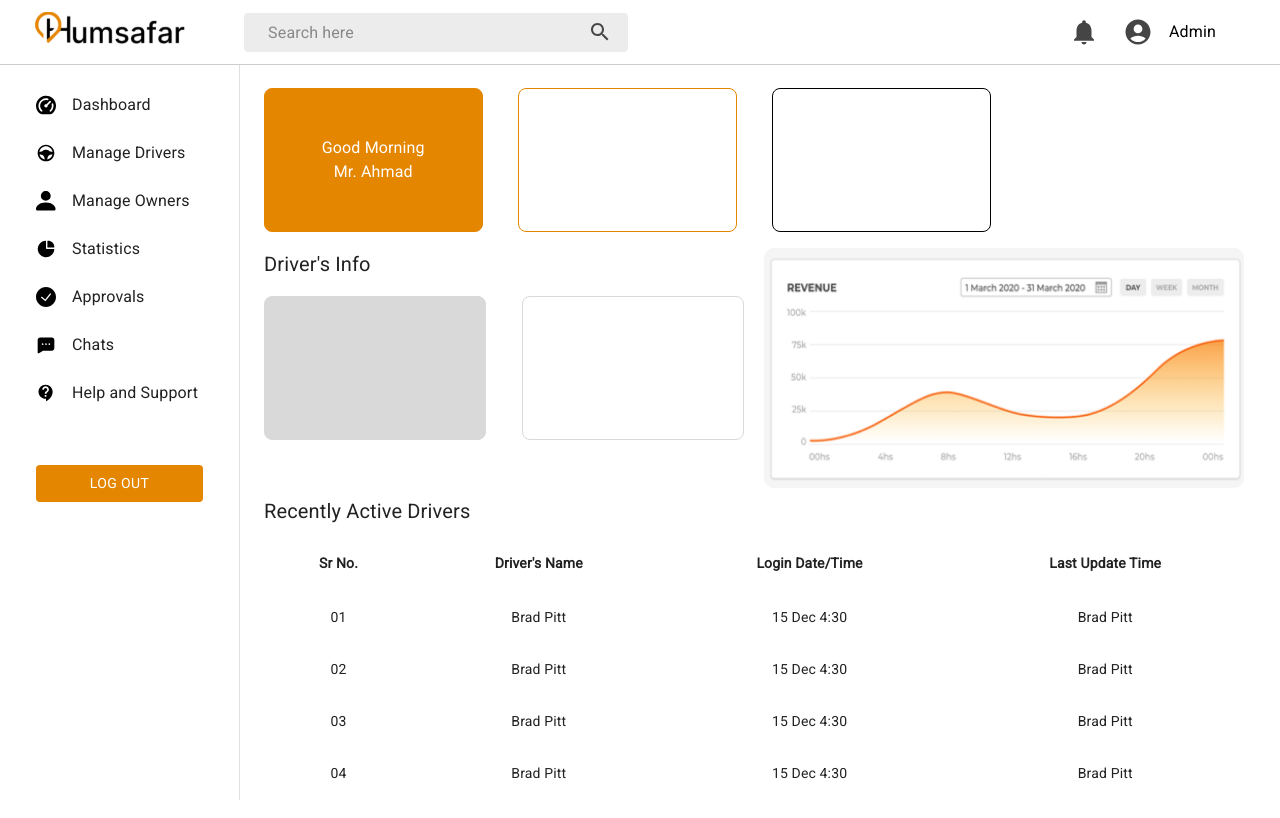
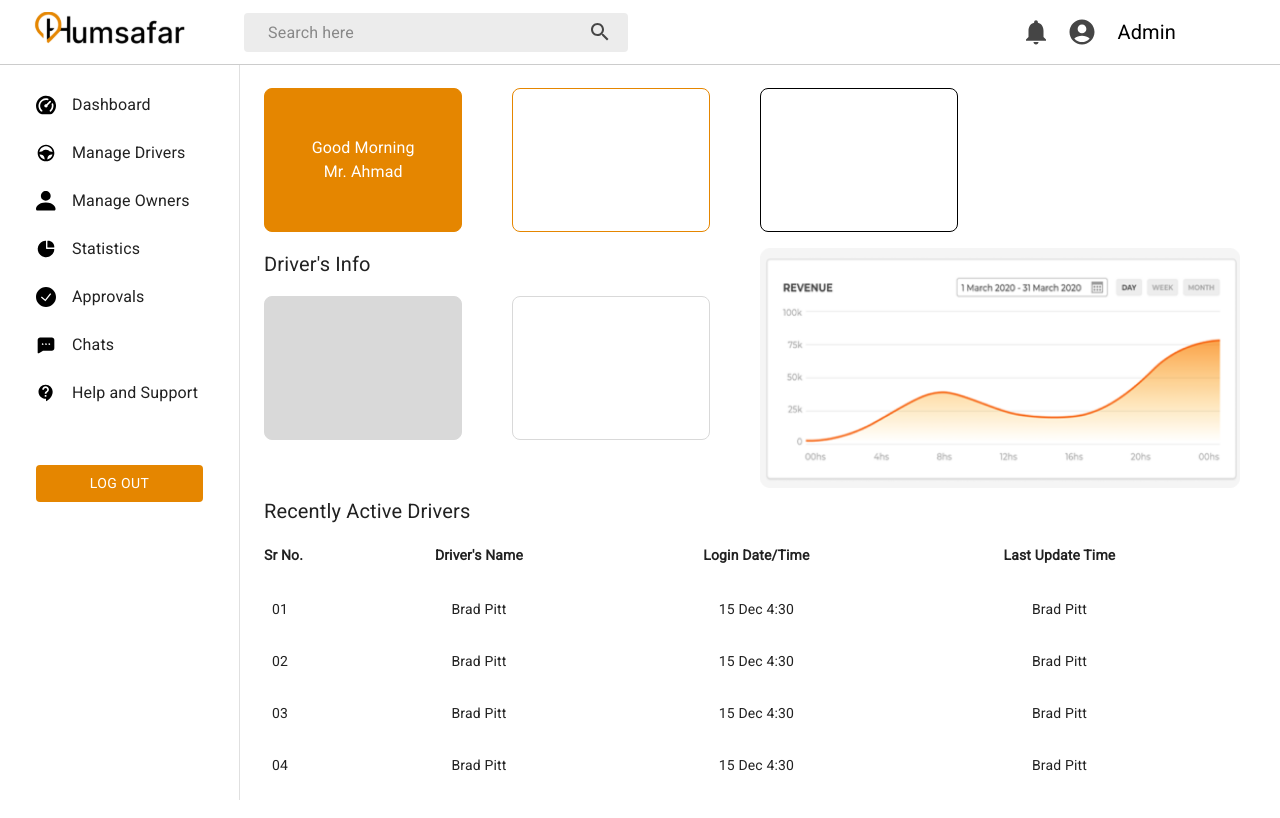
Before and after one commit to umer-shehzad/humsafardashboard, a React (Vite) app: page / in a window 1280 px wide. Shown: the top 818 px of the page. Built offline with nearby package versions, Linux system fonts and the light colour scheme.

Commit message:
code fix

```diff
--- a/src/components/MiniDrawer.jsx
+++ b/src/components/MiniDrawer.jsx
@@ -171,7 +171,8 @@ export default function MiniDrawer() {
           {/* Display icons and text on all screen sizes */}
           <Box sx={{ display: 'flex', alignItems: 'center' }}>
             <IconButton
-              size="large"
+              size="medium"
+              edge="start"
               aria-label="show 17 new notifications"
               color="inherit"
             >
@@ -180,7 +181,7 @@ export default function MiniDrawer() {
               </Badge>
             </IconButton>
             <IconButton
-              size="large"
+              size="medium"
               edge="end"
               aria-label="account of current user"
               aria-haspopup="true"
@@ -188,7 +189,7 @@ export default function MiniDrawer() {
             >
               <AccountCircle style={{ color: '#454545', width: 30, height: 30 }}/>
             </IconButton>
-            <Typography variant="body1" noWrap component="div" sx={{ marginLeft: 2, marginRight: 5, color: 'black' }}>
+            <Typography variant="h6" noWrap component="div" sx={{ marginLeft: 3, marginRight: 10, color: 'black' }}>
               Admin
             </Typography>
           </Box>
--- a/src/components/main/SectionOne.jsx
+++ b/src/components/main/SectionOne.jsx
@@ -4,7 +4,7 @@ import { Grid, Box, Typography } from '@mui/material'
 const SectionOne = () => {
     return (
         <>
-            <Grid container spacing={3}>
+            <Grid container columnSpacing={0}>
 
                 <Grid item xs={3}>
                     <Box
@@ -12,7 +12,7 @@ const SectionOne = () => {
                         borderColor='#E58600'
                         borderRadius={2}
                         bgcolor='#E58600'
-                        width="95%"
+                        width="80%"
                         height='18vh'
                         display={'flex'}
                         flexDirection={'column'}
@@ -25,11 +25,11 @@ const SectionOne = () => {
                 </Grid>
 
                 <Grid item xs={3}>
-                    <Box border={1} borderColor='#E58600' borderRadius={2} width="95%" height='18vh'></Box>
+                    <Box border={1} borderColor='#E58600' borderRadius={2} width="80%"  height='18vh'></Box>
                 </Grid>
 
                 <Grid item xs={3}>
-                    <Box border={1} borderColor='#000000' borderRadius={2} width="95%" height='18vh'></Box>
+                    <Box border={1} borderColor='#000000' borderRadius={2} width="80%"  height='18vh'></Box>
                 </Grid>
 
             </Grid>
--- a/src/components/main/SectionThree.jsx
+++ b/src/components/main/SectionThree.jsx
@@ -23,17 +23,17 @@ const SectionThree = () => {
     return (
         <Box mt={0}>
             {/* Title */}
-            <Typography variant='h6' mb={1}>Recently Active Drivers</Typography>
+            <Typography variant='h6' mb={0}>Recently Active Drivers</Typography>
 
             {/* Table */}
             <TableContainer>
-                <Table sx={{ minWidth: 650, }} aria-label="simple table">
+                <Table sx={{ maxWidth: 950, }} aria-label="simple table">
                     <TableHead>
                         <TableRow>
-                            <TableCell align='center' sx={{ fontWeight: 'bold', borderBottom: 'none' }}>Sr No.</TableCell>
-                            <TableCell align="center" sx={{ fontWeight: 'bold', borderBottom: 'none' }}>Driver's Name</TableCell>
-                            <TableCell align="center" sx={{ fontWeight: 'bold', borderBottom: 'none' }}>Login Date/Time</TableCell>
-                            <TableCell align="center" sx={{ fontWeight: 'bold', borderBottom: 'none' }}>Last Update Time</TableCell>
+                            <TableCell padding='none' sx={{ fontWeight: 'bold', borderBottom: 'none', }}>Sr No.</TableCell>
+                            <TableCell align="center" sx={{ fontWeight: 'bold', borderBottom: 'none', }}>Driver's Name</TableCell>
+                            <TableCell align="center" sx={{ fontWeight: 'bold', borderBottom: 'none', }}>Login Date/Time</TableCell>
+                            <TableCell align="center" sx={{ fontWeight: 'bold', borderBottom: 'none', }}>Last Update Time</TableCell>
                         </TableRow>
                     </TableHead>
                     <TableBody>
@@ -41,7 +41,7 @@ const SectionThree = () => {
                             <TableRow
                                 key={row.id}
                             >
-                                <TableCell align='center' sx={{ borderBottom: 'none' }}>{row.id}</TableCell>
+                                <TableCell sx={{ borderBottom: 'none',  paddingLeft: 1 }}>{row.id}</TableCell>
                                 <TableCell align="center" sx={{ borderBottom: 'none' }}>{row.driverName}</TableCell>
                                 <TableCell align="center" sx={{ borderBottom: 'none' }}>{row.loginDateTime}</TableCell>
                                 <TableCell align="center" sx={{ borderBottom: 'none' }}>{row.lastUpdateTime}</TableCell>
--- a/src/components/main/SectionTwo.jsx
+++ b/src/components/main/SectionTwo.jsx
@@ -3,21 +3,21 @@ import { Grid, Box, Typography } from '@mui/material'
 
 const SectionTwo = () => {
     return (
-        <Grid container columnSpacing={1} mt={2}>
+        <Grid container columnSpacing={0} mt={2}>
 
             <Grid item xs={6}>
                 {/* Title */}
                 <Typography variant='h6' mb={2}>Driver's Info</Typography>
 
                 {/* Content */}
-                <Grid container columnSpacing={3}>
+                <Grid container columnSpacing={0}>
                     <Grid item xs={6}>
                         <Box
                             border={1}
                             borderColor='#D9D9D9'
                             bgcolor={'#D9D9D9'}
                             borderRadius={2}
-                            width="95%"
+                            width="80%"
                             height='18vh'></Box>
                     </Grid>
                     <Grid item xs={6}>
@@ -25,7 +25,7 @@ const SectionTwo = () => {
                             border={1}
                             borderColor='#D9D9D9'
                             borderRadius={2}
-                            width="95%"
+                            width="80%"
                             height='18vh'></Box>
                     </Grid>
                 </Grid>
```
